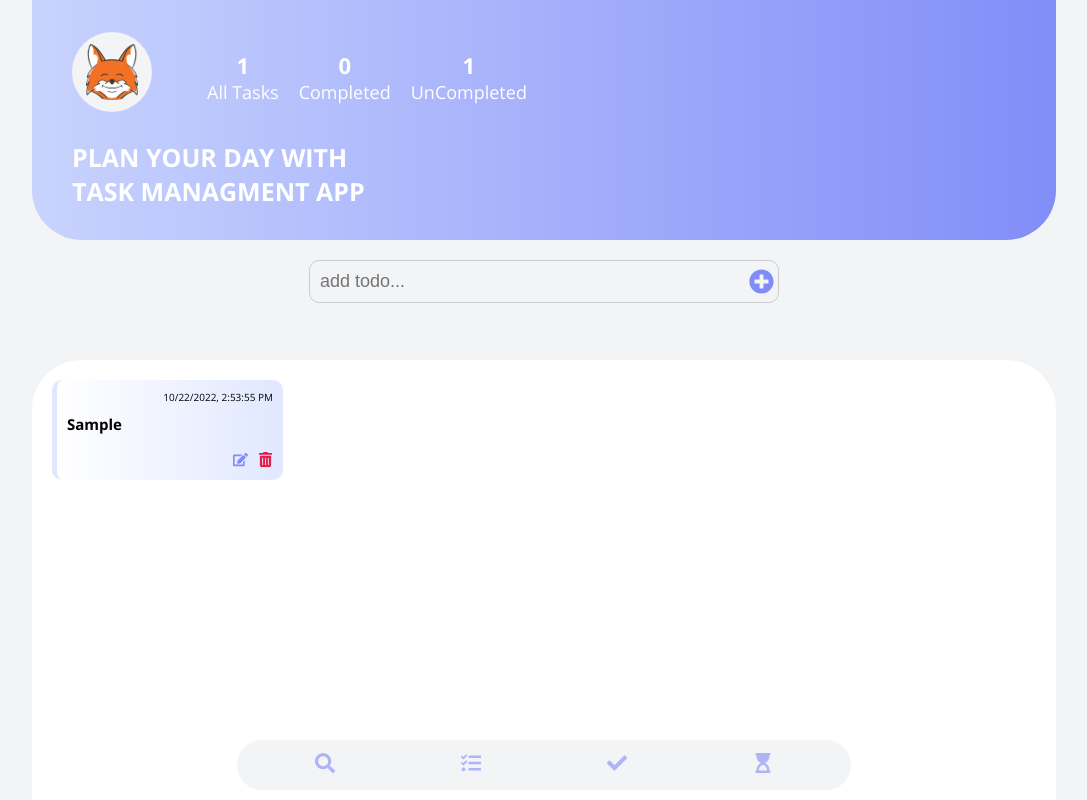
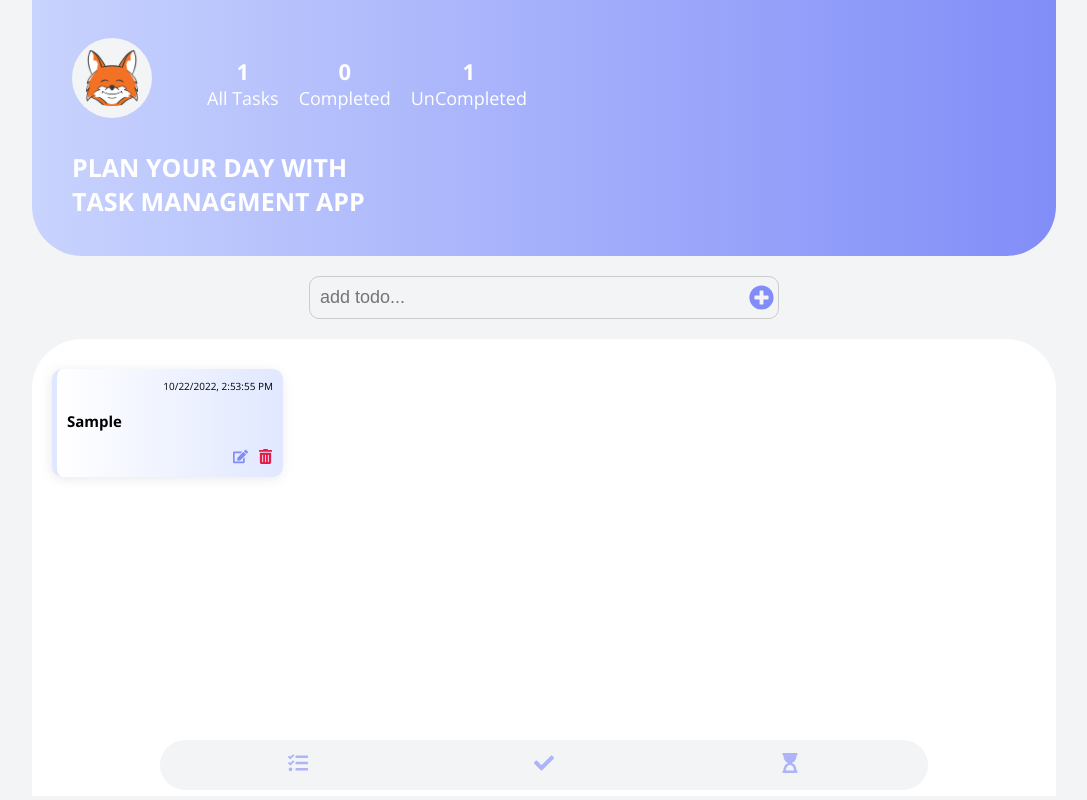
Before and after one commit to sepidehbiglarizadeh/Task-Managment-App, a React (Create React App) app: page / in a window 1280 px wide. Both pictures are taken after typing "Sample" into the empty fields and a click on the button 857 px from the left and 281 px from the top of the page. Shown: the whole page, without its empty margins (96-1183 px from the left). Built offline with nearby package versions, Linux system fonts and the light colour scheme.

Commit message:
some styles changed

```diff
--- a/src/App.css
+++ b/src/App.css
@@ -1,4 +1,14 @@
 .app{
     height: 100vh;
     position: relative;
+    display: flex;
+    flex-direction: column;
 }
+
+.appContent{
+    display: flex;
+    flex-direction: column;
+    justify-content: space-between;
+    flex: 1;
+    max-height: 65%;
+}
--- a/src/components/Header/Header.module.css
+++ b/src/components/Header/Header.module.css
@@ -5,7 +5,7 @@
     hsla(234, 89%, 74%, 1) 100%
   );
   /* min-height: 180px; */
-  height: 30%;
+  height: 32%;
   border-radius: 0 0 50px 50px;
   padding: 1.5rem;
   display: flex;
--- a/src/components/Navbar/Navbar.js
+++ b/src/components/Navbar/Navbar.js
@@ -5,7 +5,6 @@ import { FaTasks,FaSearch,FaCheck ,FaHourglassStart} from "react-icons/fa";
 const Navbar = ({onFilter}) => {
   return (
     <nav className={styles.nav}>
-      <button ><FaSearch/></button>
       <button onClick={()=>onFilter("all")}><FaTasks/></button>
       <button onClick={()=>onFilter("completed")}><FaCheck/></button>
       <button onClick={()=>onFilter("unCompleted")}><FaHourglassStart/></button>
--- a/src/components/Navbar/Navbar.module.css
+++ b/src/components/Navbar/Navbar.module.css
@@ -1,5 +1,5 @@
 .nav {
-  position: absolute;
+  position: fixed;
   bottom: 10px;
   left: 10%;
   right: 10%;
--- a/src/components/Todo/Todo.module.css
+++ b/src/components/Todo/Todo.module.css
@@ -4,11 +4,18 @@
   padding: 1rem;
   border-left-style: solid;
   border-left-width: 5px;
+  transition: all 0.3s ease;
+  box-shadow: -1px 2px 12px -1px rgba(204,204,204,0.49);
+
+}
+
+.todo:hover{
+  transform: scale(1.1);
+
 }
 
 .date {
   font-size: 1rem;
-  margin-bottom: 1rem;
   text-align: right;
 }
 
@@ -16,7 +23,7 @@
   display: flex;
   justify-content: space-between;
   align-items: center;
-  margin-bottom: 1.8rem;
+  padding: 1.8rem 0;
   font-weight: bold;
   cursor: pointer;
 }
--- a/src/components/TodoForm/TodoForm.module.css
+++ b/src/components/TodoForm/TodoForm.module.css
@@ -1,5 +1,4 @@
 .form {
-  max-width: 500px;
   margin: 0 auto;
   margin-bottom: 2rem;
   padding: 0 1.5rem;
@@ -42,3 +41,9 @@
   justify-content: center;
   align-items: center;
 }
+
+@media screen and (min-width:640px) {
+  .form{
+    width: 500px;
+  }
+}
--- a/src/components/TodoList/TodoList.module.css
+++ b/src/components/TodoList/TodoList.module.css
@@ -1,20 +1,18 @@
 .todoList {
   display: grid;
   grid-template-columns: repeat(auto-fill, minmax(200px, 1fr));
-  align-content:start;
+  align-content: start;
   gap: 2rem;
   background-color: #fff;
   border-radius: 50px 50px 0 0;
   padding: 2rem;
-  height: 55vh;
   overflow-y: auto;
-  position: absolute;
-  bottom: 0;
-  right: 0;
-  left: 0;
+  padding-top: 3rem;
+  padding-bottom: 100px;
+  flex: 1;
 }
 
-.text{
+.text {
   text-align: center;
   grid-column-start: 1;
   grid-column-end: -1;
```
